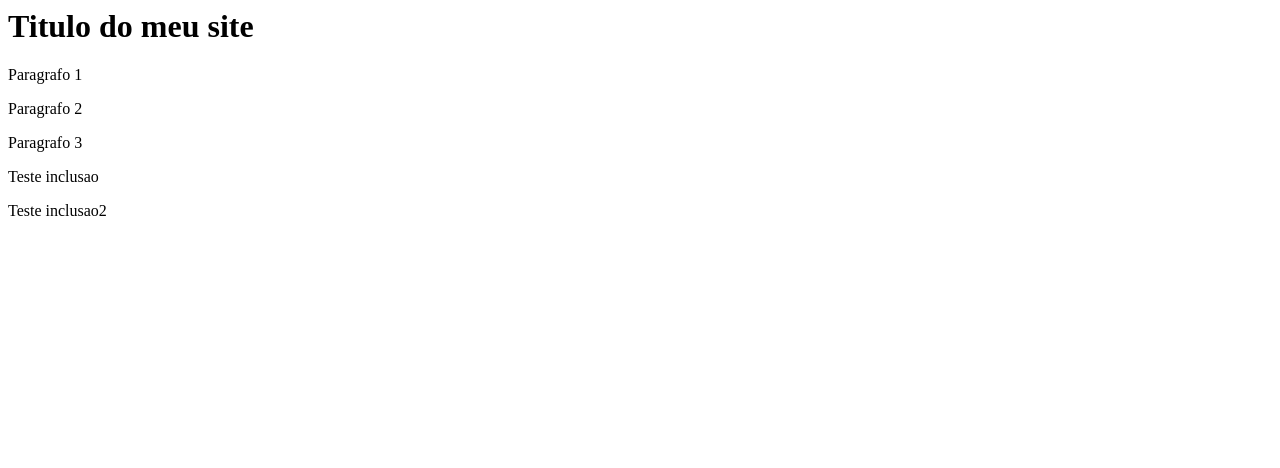
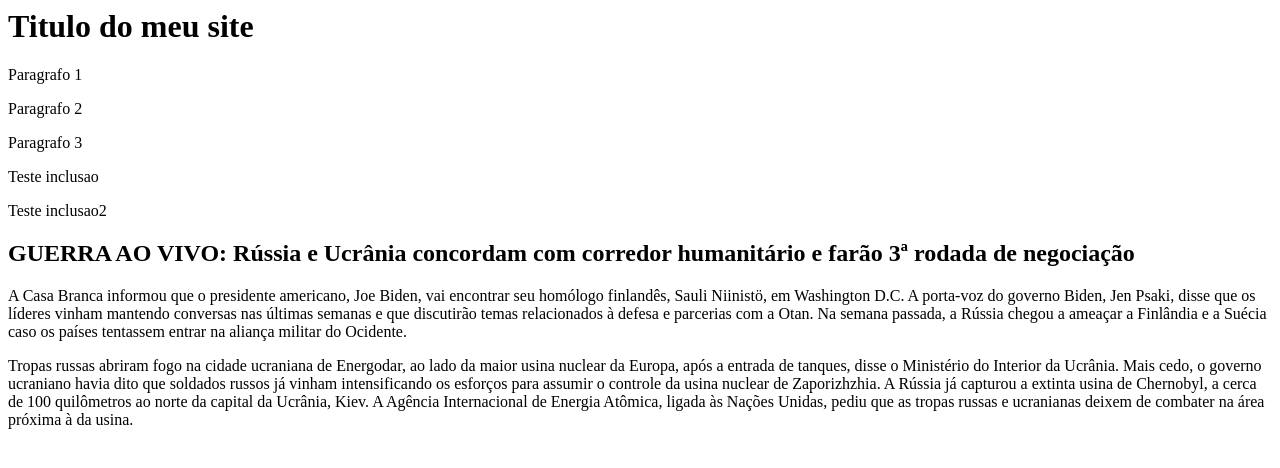
Before and after one commit to nicolasdev-prog/meuprimeirosite, a plain HTML site: page index.html in a window 1280 px wide. Drawn offline with Linux system fonts and the light colour scheme.

Commit message:
Inclusão de  8  paragrafos

```diff
--- a/index.html
+++ b/index.html
@@ -9,5 +9,18 @@
         <p>Paragrafo 3</p>
         <p>Teste inclusao</p>
         <p>Teste inclusao2</p>
+        <h2> GUERRA AO VIVO: Rússia e Ucrânia concordam com corredor humanitário e farão 3ª rodada de negociação</h2>
+        <p>A Casa Branca informou que o presidente americano, Joe Biden, vai encontrar seu homólogo finlandês, Sauli Niinistö, em Washington D.C.
+
+            A porta-voz do governo Biden, Jen Psaki, disse que os líderes vinham mantendo conversas nas últimas semanas e que discutirão temas relacionados à defesa e parcerias com a Otan.
+
+            Na semana passada, a Rússia chegou a ameaçar a Finlândia e a Suécia caso os países tentassem entrar na aliança militar do Ocidente.</p>
+            <p>Tropas russas abriram fogo na cidade ucraniana de Energodar, ao lado da maior usina nuclear da Europa, após a entrada de tanques, disse o Ministério do Interior da Ucrânia.
+
+                Mais cedo, o governo ucraniano havia dito que soldados russos já vinham intensificando os esforços para assumir o controle da usina nuclear de Zaporizhzhia.
+
+                A Rússia já capturou a extinta usina de Chernobyl, a cerca de 100 quilômetros ao norte da capital da Ucrânia, Kiev.
+
+                A Agência Internacional de Energia Atômica, ligada às Nações Unidas, pediu que as tropas russas e ucranianas deixem de combater na área próxima à da usina. </p>
     </body>
 </html>
```
